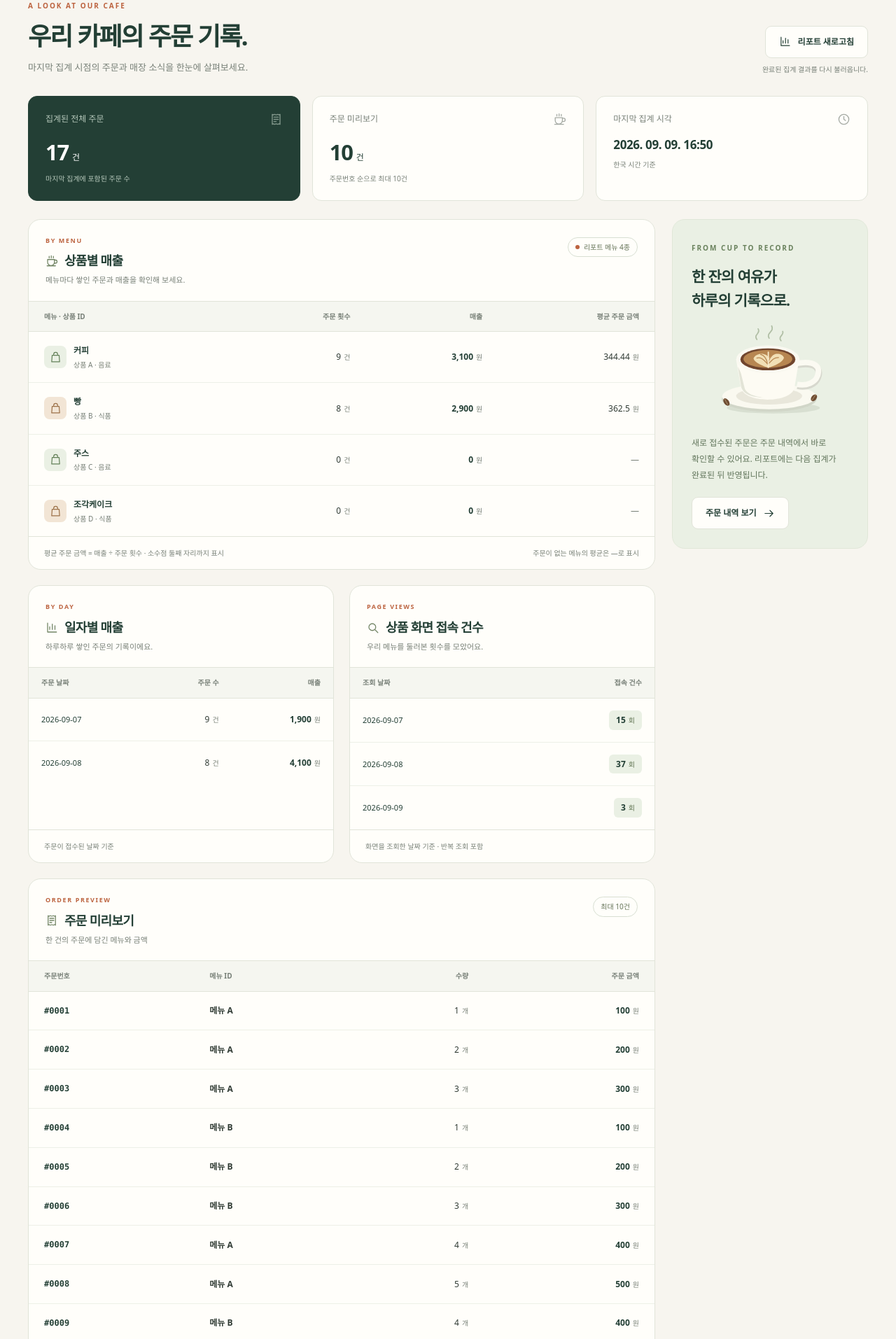
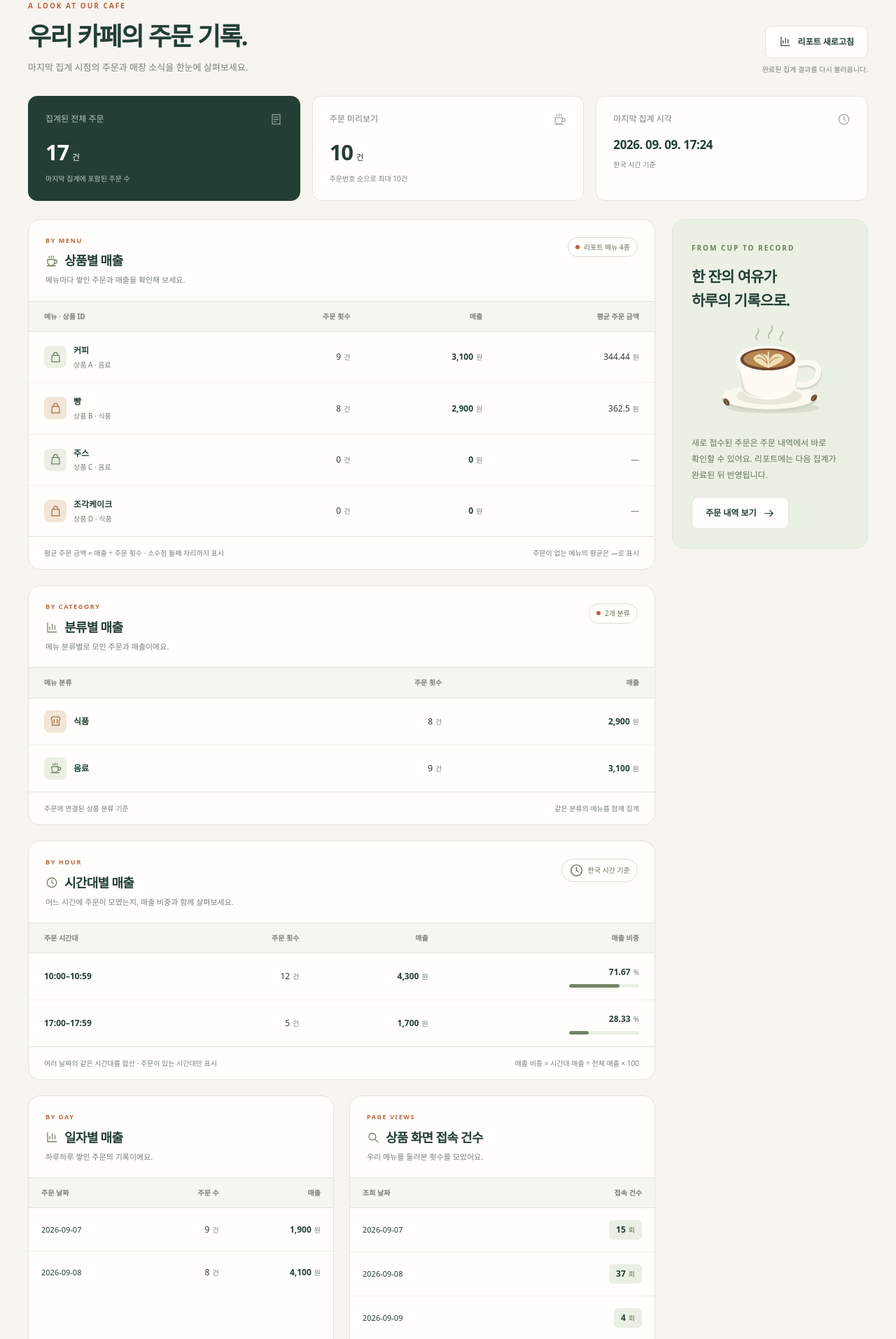
Before and after one commit to natural0448/CH3-SparkProject, a Django app: page /dashboard/ in a window 1280 px wide. Shown: the part 139-2052 px from the top of the page at 70% size. Run offline with Django 5.2, Linux system fonts and the light colour scheme.

Commit message:
day5-finish

```diff
--- a/analytics/templates/analytics/dashboard.html
+++ b/analytics/templates/analytics/dashboard.html
@@ -27,6 +27,13 @@
   .report-product .mini-menu-icon .icon{width:17px;height:17px}
   .report-product-name{font-weight:650}
   .report-products-table,.report-preview-table{min-width:460px}
+  .report-category-table{min-width:280px}
+  .report-hourly-table{min-width:540px}
+  .report-hour-label{font-size:12px;font-weight:650;font-variant-numeric:tabular-nums;color:var(--ink)}
+  .report-share{display:grid;justify-items:end;gap:7px;min-width:100px}
+  .report-share-value{font-weight:700;color:var(--ink)}
+  .report-share-track{display:block;width:100px;height:5px;border-radius:99px;background:var(--sage);overflow:hidden}
+  .report-share-fill{display:block;height:100%;max-width:100%;border-radius:inherit;background:#728565}
   .report-split .report-table{min-width:290px}
   .report-split .report-table th,.report-split .report-table td{padding-left:18px;padding-right:18px}
   .report-split .report-table td{height:61px}
@@ -73,6 +80,8 @@
     .nav-link .icon{width:15px;height:15px}
     .report-split .report-table{min-width:260px}
     .report-split .report-table th,.report-split .report-table td{padding-left:12px;padding-right:12px}
+    .report-category-table{min-width:260px}
+    .report-category-table th,.report-category-table td{padding-left:12px;padding-right:12px}
     .report-note{display:block}
     .report-note .art{display:none}
   }
@@ -131,7 +140,7 @@
             <tbody>
               {% for row in summary.by_product %}
               <tr>
-                <td><div class="report-product"><span class="mini-menu-icon {% if row.category == '식품' %}bakery{% endif %}"><svg class="icon" aria-hidden="true"><use href="#i-bag"/></svg></span><div><span class="report-product-name">{{ row.name|default:row.product_id }}</span><span class="table-sub">상품 {{ row.product_id }}{% if row.category %} · {{ row.category }}{% endif %}</span></div></div></td>
+                <td><div class="report-product"><span class="mini-menu-icon {% if row.category == '식품' %}bakery{% endif %}"><svg class="icon" aria-hidden="true"><use href="#i-bag"/></svg></span><div><span class="report-product-name">{% firstof row.product_name row.name row.product_id %}</span><span class="table-sub">상품 {{ row.product_id }}{% if row.category %} · {{ row.category }}{% endif %}</span></div></div></td>
                 <td class="number"><span data-money="{{ row.order_count|unlocalize }}">{{ row.order_count }}</span><span class="report-unit">건</span></td>
                 <td class="number"><strong><span data-money="{{ row.revenue|unlocalize }}">{{ row.revenue }}</span><span class="report-unit">원</span></strong></td>
                 <td class="number">{% if row.order_count %}<span data-money="{{ row.average_order_amount|floatformat:'2u' }}">{{ row.average_order_amount|floatformat:2 }}</span><span class="report-unit">원</span>{% else %}<span class="muted" aria-label="아직 주문이 없어 평균을 계산할 수 없습니다">—</span>{% endif %}</td>
@@ -143,6 +152,73 @@
           </table>
         </div>
         <div class="surface-footer"><span>평균 주문 금액 = 매출 ÷ 주문 횟수 · 소수점 둘째 자리까지 표시</span><span>주문이 없는 메뉴의 평균은 —로 표시</span></div>
+      </section>
+
+      <section class="surface report-card" aria-labelledby="category-report-title">
+        <div class="surface-header">
+          <div>
+            <span class="report-kicker">BY CATEGORY</span>
+            <h2 id="category-report-title"><svg class="icon" aria-hidden="true"><use href="#i-chart"/></svg>분류별 매출</h2>
+            <p>메뉴 분류별로 모인 주문과 매출이에요.</p>
+          </div>
+          <span class="snapshot-tag"><span class="small-dot"></span>{{ summary.by_category|length }}개 분류</span>
+        </div>
+        <div class="table-scroll" tabindex="0" role="region" aria-label="분류별 매출 표">
+          <table class="report-table report-category-table">
+            <caption class="sr-only">상품 분류별 주문 횟수와 매출</caption>
+            <thead><tr><th scope="col">메뉴 분류</th><th scope="col" class="number">주문 횟수</th><th scope="col" class="number">매출</th></tr></thead>
+            <tbody>
+              {% for row in summary.by_category %}
+              <tr>
+                <td><div class="report-product"><span class="mini-menu-icon {% if row.category == '식품' %}bakery{% endif %}"><svg class="icon" aria-hidden="true"><use href="{% if row.category == '음료' %}#i-cup{% elif row.category == '식품' %}#i-bread{% else %}#i-bag{% endif %}"/></svg></span><span class="report-product-name">{{ row.category|default:'미분류' }}</span></div></td>
+                <td class="number"><span data-money="{{ row.order_count|unlocalize }}">{{ row.order_count }}</span><span class="report-unit">건</span></td>
+                <td class="number"><strong><span data-money="{{ row.revenue|unlocalize }}">{{ row.revenue }}</span><span class="report-unit">원</span></strong></td>
+              </tr>
+              {% empty %}
+              <tr><td colspan="3" class="report-empty"><strong>아직 분류별 집계가 없어요.</strong><p>집계가 완료되면 메뉴 분류별 주문과 매출을 보여드릴게요.</p></td></tr>
+              {% endfor %}
+            </tbody>
+          </table>
+        </div>
+        <div class="surface-footer"><span>주문에 연결된 상품 분류 기준</span><span>같은 분류의 메뉴를 함께 집계</span></div>
+      </section>
+
+      <section class="surface report-card" aria-labelledby="hourly-report-title">
+        <div class="surface-header">
+          <div>
+            <span class="report-kicker">BY HOUR</span>
+            <h2 id="hourly-report-title"><svg class="icon" aria-hidden="true"><use href="#i-clock"/></svg>시간대별 매출</h2>
+            <p>어느 시간에 주문이 모였는지, 매출 비중과 함께 살펴보세요.</p>
+          </div>
+          <span class="snapshot-tag"><svg class="icon" aria-hidden="true"><use href="#i-clock"/></svg>한국 시간 기준</span>
+        </div>
+        <span class="table-hint">표를 옆으로 밀면 모든 항목을 볼 수 있어요.</span>
+        <div class="table-scroll" tabindex="0" role="region" aria-label="시간대별 매출과 매출 비중 표">
+          <table class="report-table report-hourly-table">
+            <caption class="sr-only">시간대별 주문 횟수, 매출과 전체 매출에서 차지하는 비중</caption>
+            <thead><tr><th scope="col">주문 시간대</th><th scope="col" class="number">주문 횟수</th><th scope="col" class="number">매출</th><th scope="col" class="number">매출 비중</th></tr></thead>
+            <tbody>
+              {% for row in summary.by_hour %}
+              <tr>
+                <td><span class="report-hour-label">{% if row.order_hour != None %}{{ row.order_hour|stringformat:'02d' }}:00–{{ row.order_hour|stringformat:'02d' }}:59{% else %}시간 정보 없음{% endif %}</span></td>
+                <td class="number"><span data-money="{{ row.order_count|unlocalize }}">{{ row.order_count }}</span><span class="report-unit">건</span></td>
+                <td class="number"><strong><span data-money="{{ row.revenue|unlocalize }}">{{ row.revenue }}</span><span class="report-unit">원</span></strong></td>
+                <td class="number">
+                  {% if row.revenue_share_pct != None %}
+                  <div class="report-share">
+                    <span class="report-share-value">{{ row.revenue_share_pct|floatformat:'2u' }}<span class="report-unit">%</span></span>
+                    <span class="report-share-track" aria-hidden="true"><span class="report-share-fill" style="width: {{ row.revenue_share_pct|floatformat:'2u' }}%;"></span></span>
+                  </div>
+                  {% else %}<span class="muted" aria-label="매출 비중 정보 없음">—</span>{% endif %}
+                </td>
+              </tr>
+              {% empty %}
+              <tr><td colspan="4" class="report-empty"><strong>아직 시간대별 집계가 없어요.</strong><p>집계가 완료되면 시간대별 매출과 비중을 보여드릴게요.</p></td></tr>
+              {% endfor %}
+            </tbody>
+          </table>
+        </div>
+        <div class="surface-footer"><span>여러 날짜의 같은 시간대를 합산 · 주문이 있는 시간대만 표시</span><span>매출 비중 = 시간대 매출 ÷ 전체 매출 × 100</span></div>
       </section>
 
       <div class="report-split">
--- a/data/marts/dashboard.json
+++ b/data/marts/dashboard.json
@@ -1,5 +1,5 @@
 {
-  "generated_at": "2026-09-09T16:50:22.138967+09:00",
+  "generated_at": "2026-09-09T17:24:09.480632+09:00",
   "order_count": 17,
   "preview": [
     {
@@ -128,7 +128,7 @@
     },
     {
       "visit_date": "2026-09-09",
-      "page_views": 3
+      "page_views": 4
     }
   ],
   "by_category": [
@@ -142,5 +142,19 @@
       "order_count": 9,
       "revenue": 3100
     }
+  ],
+  "by_hour": [
+    {
+      "order_hour": 10,
+      "order_count": 12,
+      "revenue": 4300,
+      "revenue_share_pct": 71.67
+    },
+    {
+      "order_hour": 17,
+      "order_count": 5,
+      "revenue": 1700,
+      "revenue_share_pct": 28.33
+    }
   ]
 }
```
Also changed, not shown: 1 other file.
